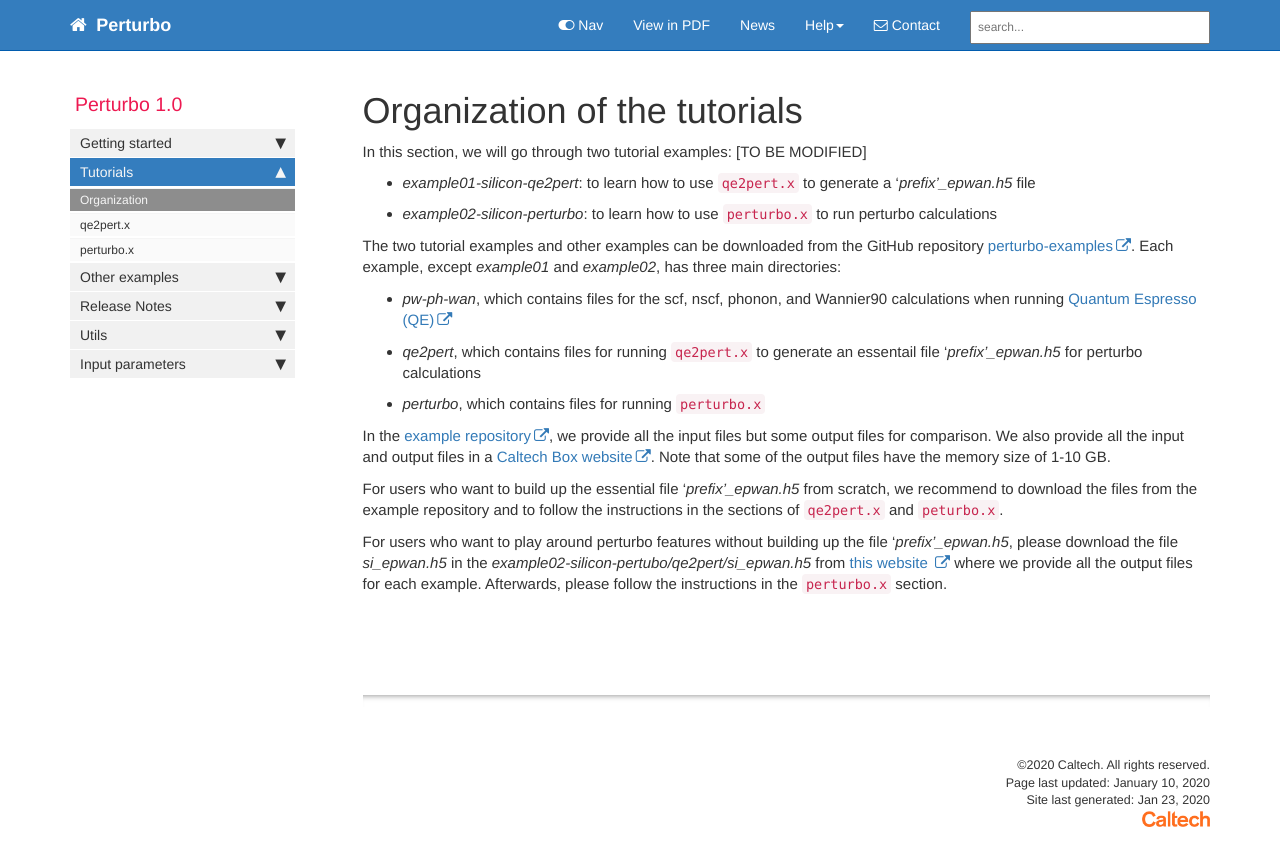
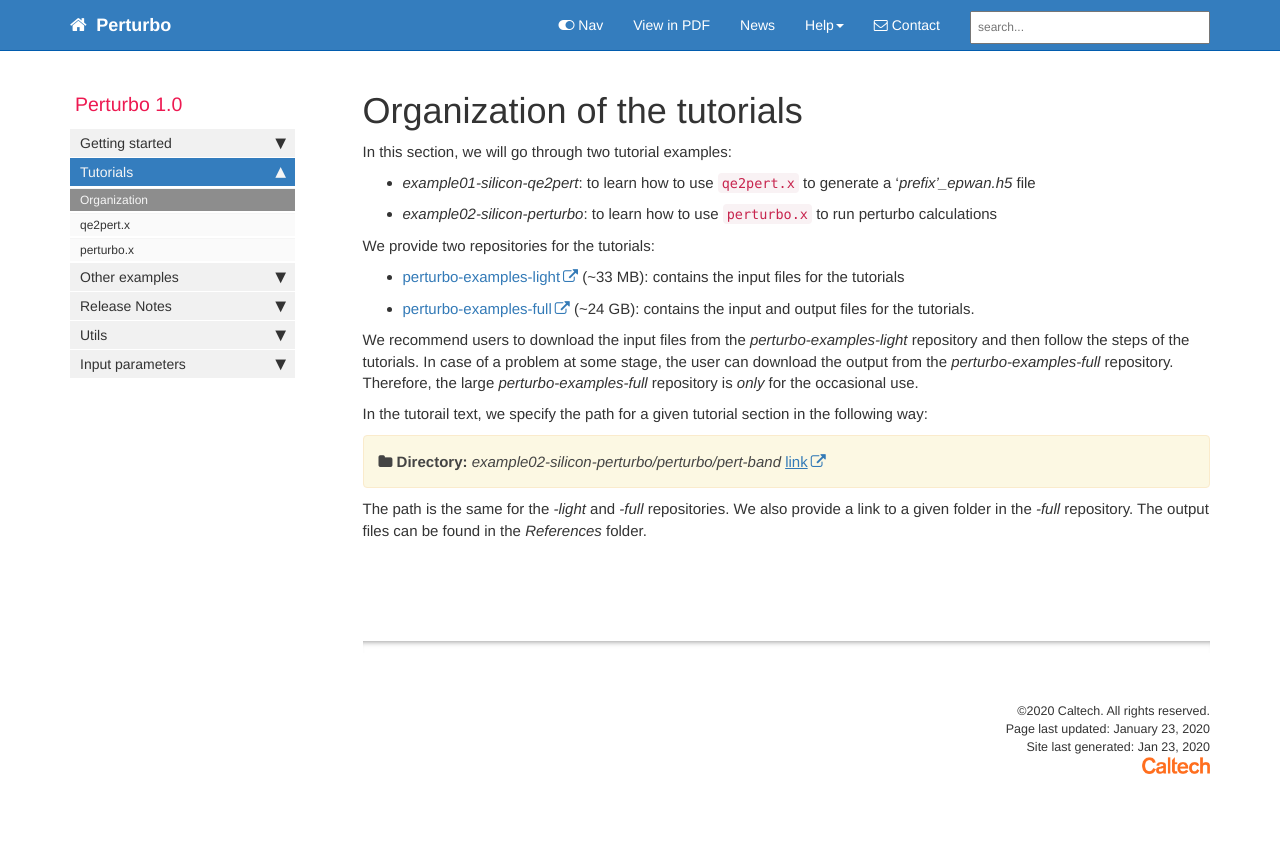
Before and after one commit to zhengMDcode/perturbo-code.github.io, a Jekyll site: the page built from pages/mydoc/mydoc_org.md, in a window 1280 px wide. Shown: the top 866 px of the page. Built offline with Jekyll 4.4.1, drawn with Linux system fonts in a browser that asks for light colours; comment, search, counter and statistics services are not loaded.

Commit message:
Changes in the Installaion, Organization and Intro to tutorials

```diff
--- a/pages/mydoc/mydoc_org.md
+++ b/pages/mydoc/mydoc_org.md
@@ -1,29 +1,38 @@
 ---
 title: Organization of the tutorials
 sidebar: mydoc_sidebar
-last_updated: January 10, 2020
+last_updated: January 23, 2020
 permalink: mydoc_org.html
 folder: mydoc
 toc: false
 ---
 
 In this section, we will go through two tutorial examples:
-[TO BE MODIFIED]
+
 * _example01-silicon-qe2pert_: to learn how to use `qe2pert.x` to generate a '_prefix'\_epwan.h5_ file
 
 * _example02-silicon-perturbo_: to learn how to use `perturbo.x` to run perturbo calculations
 
+We provide two repositories for the tutorials:
 
-The two tutorial examples and other examples can be downloaded from the GitHub repository <a href="https://github.com/perturbo-code/perturbo-examples" target="_blank">perturbo-examples</a>. Each example, except _example01_ and _example02_,  has three main directories:
+- <a href="https://caltech.box.com/s/gi5ocq2xbqfn4kwov04yhbyk3irsr12f" target="_blank">perturbo-examples-light</a> (~33 MB): contains the input files for the tutorials
+- <a href="https://caltech.box.com/s/dxtieunoz2rgdns08os6vmtsxckmytrz" target="_blank">perturbo-examples-full</a> (~24 GB): contains the input and output files for the tutorials.
 
-* _pw-ph-wan_, which contains files for the scf, nscf, phonon, and Wannier90 calculations when running <a href="https://www.quantum-espresso.org" target="_blank">Quantum Espresso (QE)</a>
+We recommend users to download the input files from the _perturbo-examples-light_ repository and then follow the steps of the tutorials. In case of a problem at some stage, the user can download the output from the _perturbo-examples-full_ repository. Therefore, the large _perturbo-examples-full_ repository is _only_ for the occasional use.
 
-* _qe2pert_, which contains files for running `qe2pert.x` to generate an essentail file '_prefix'\_epwan.h5_ for perturbo calculations
+In the tutorail text, we specify the path for a given tutorial section in the following way:
 
-* _perturbo_, which contains files for running `perturbo.x`
+<div markdown="span" class="alert alert-warning" role="alert"><i class="fa fa-folder fa"></i> <b> Directory:</b> <i>example02-silicon-perturbo/perturbo/pert-band  </i>
+<a href="https://caltech.box.com/s/p4qk1gs5snudd8blk3dh18kwn5m2bdsm" target="_blank">link</a>
+</div>
+
+The path is the same for the _-light_ and _-full_ repositories. We also provide a link to a given folder in the _-full_ repository. The output files can be found in the _References_ folder.
+
+<!--
+The two tutorial examples and other examples can be downloaded from the GitHub repository <a href="https://github.com/perturbo-code/perturbo-examples" target="_blank">perturbo-examples</a>.
 
 In the <a href="https://github.com/perturbo-code/perturbo-examples" target="_blank">example repository</a>, we provide all the input files but some output files for comparison. We also provide all the input and output files in a <a href="https://caltech.app.box.com/v/perturbo-tutorial/folder/100016056569" target='_blank'>Caltech Box website</a>. Note that some of the output files have the memory size of 1-10 GB.
 
 For users who want to build up the essential file '_prefix'\_epwan.h5_ from scratch, we recommend to download the files from the example repository and to follow the instructions in the sections of `qe2pert.x` and `peturbo.x`.
 
-For users who want to play around perturbo features without building up the file '_prefix'\_epwan.h5_, please download the file _si\_epwan.h5_ in the _example02-silicon-pertubo/qe2pert/si\_epwan.h5_ from <a href="https://caltech.app.box.com/v/perturbo-tutorial/folder/100016056569" target='_blank'> this website </a> where we provide all the output files for each example. Afterwards, please follow the instructions in the `perturbo.x` section.
+For users who want to play around perturbo features without building up the file '_prefix'\_epwan.h5_, please download the file _si\_epwan.h5_ in the _example02-silicon-pertubo/qe2pert/si\_epwan.h5_ from <a href="https://caltech.app.box.com/v/perturbo-tutorial/folder/100016056569" target='_blank'> this website </a> where we provide all the output files for each example. Afterwards, please follow the instructions in the `perturbo.x` section. -->
```
Also changed, not shown: pages/mydoc/mydoc_installation.md (+11 -1 lines), pages/mydoc/mydoc_tutorial_intro.md (+6 -5 lines).
